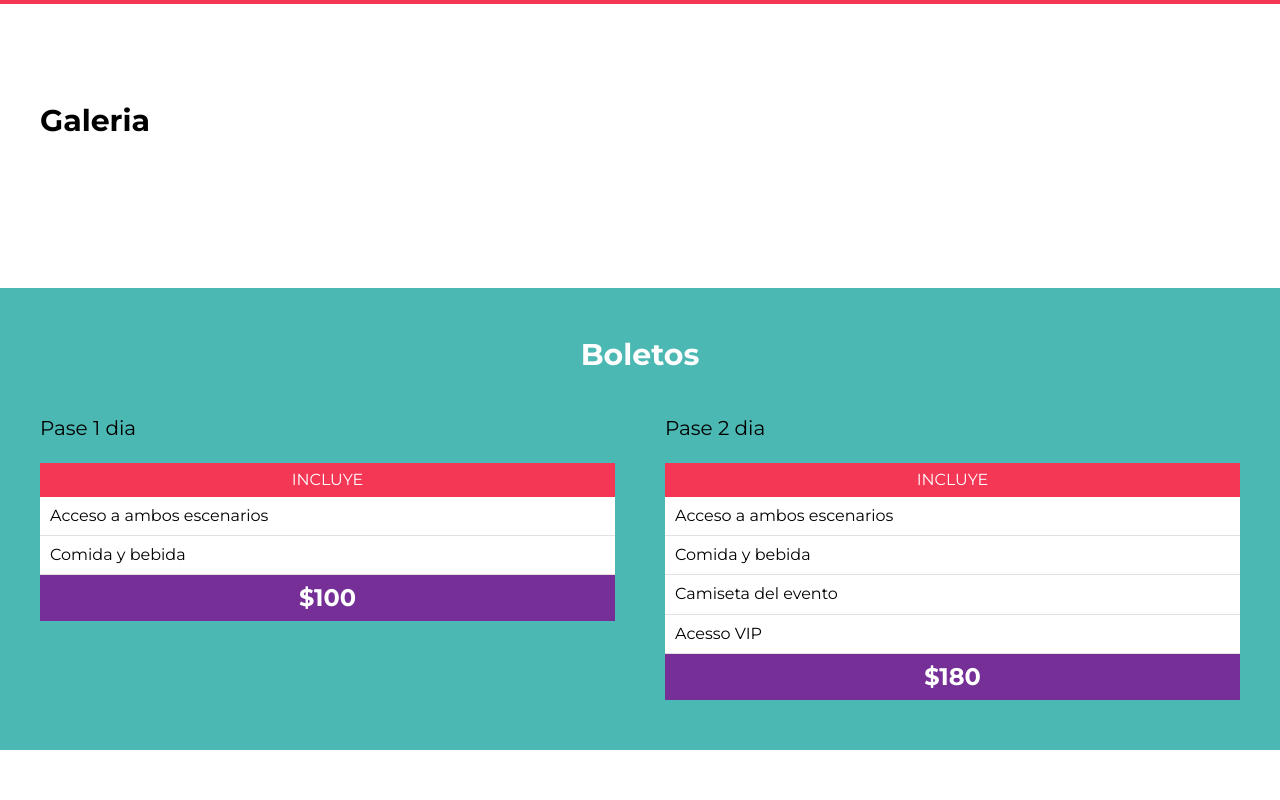
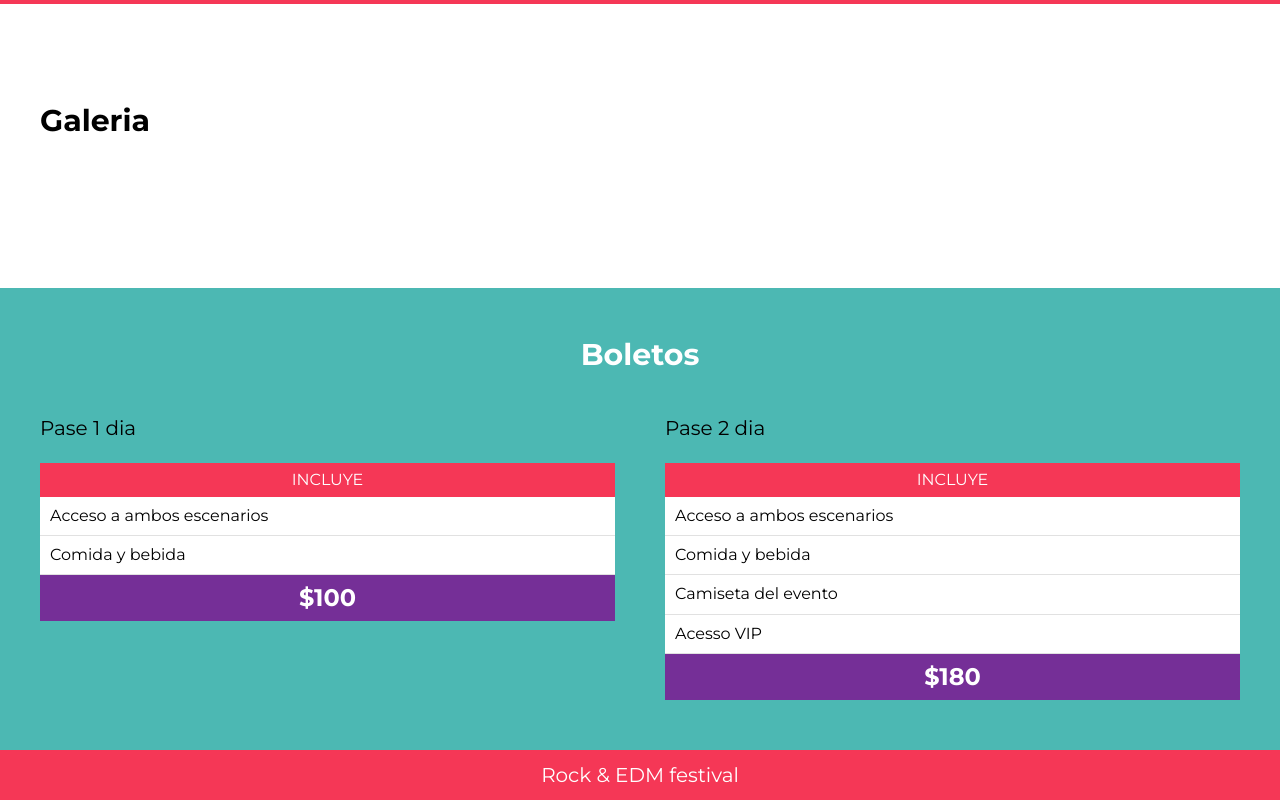
Before and after one commit to AlejandroBalladares/Proyecto-4-Festival, a website: page index.html in a window 1280 px wide. Shown: the part 3150-3950 px from the top of the page. Before the commit the page ends 3900 px from the top, so only its background shows below. Drawn offline with nearby package versions, Linux system fonts and the light colour scheme; files that its build step writes are made by us from their sources.

Commit message:
Agrego footer

```diff
--- a/gulpfile.js
+++ b/gulpfile.js
@@ -5,9 +5,9 @@ import * as dartSass from 'sass'
 const sass = gulpSass(dartSass)
 
 export function css(done){
-    src('src/scss/app.scss')
+    src('src/scss/app.scss', {sourcemaps: true})
     .pipe( sass().on('error', sass.logError))
-    .pipe( dest('build/css'))
+    .pipe( dest('build/css', {sourcemaps: true}))
     done()
 }
 
--- a/index.html
+++ b/index.html
@@ -227,5 +227,10 @@
         </div>
     </section>
 
+    <footer class="site-footer">
+        <p>Rock & EDM festival</p>
+
+    </footer>
+    <script src="build/js/app.js"></script>
 </body>
 </html>
--- /dev/null
+++ b/src/scss/layout/_footer.scss
@@ -0,0 +1,12 @@
+@use 'base/variables' as v;
+@use 'base/mixins' as m;
+
+.site-footer{
+    background-color: v.$rosa;
+    padding: 1rem;
+    p{
+        margin: 0;
+        text-align: center;
+        color: v.$blanco;
+    }
+}
--- a/src/scss/layout/_index.scss
+++ b/src/scss/layout/_index.scss
@@ -3,3 +3,4 @@
 @forward 'festival';
 @forward 'lineup';
 @forward 'boleto';
+@forward 'footer';
```
